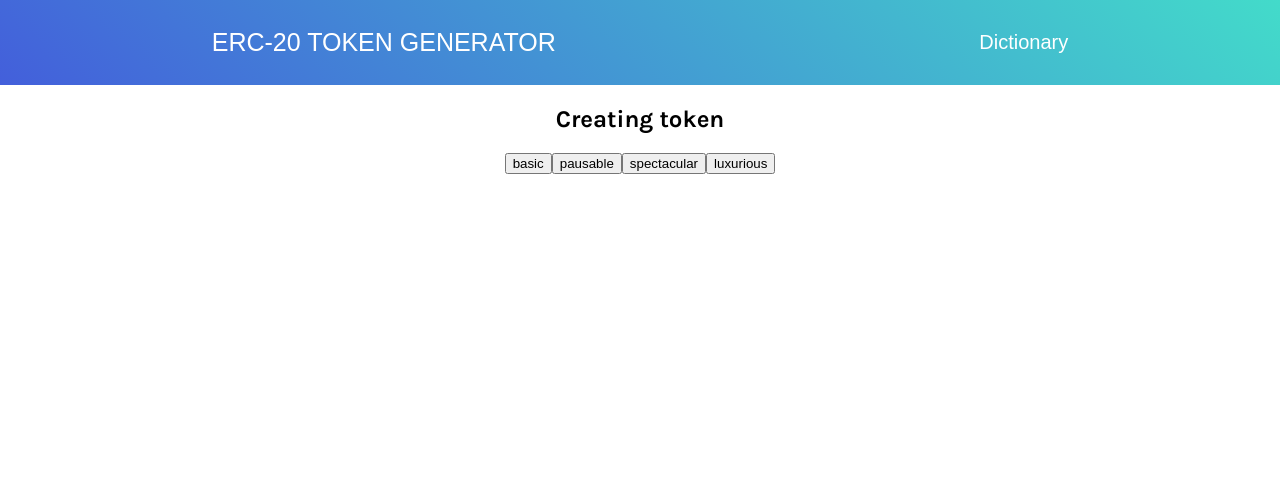
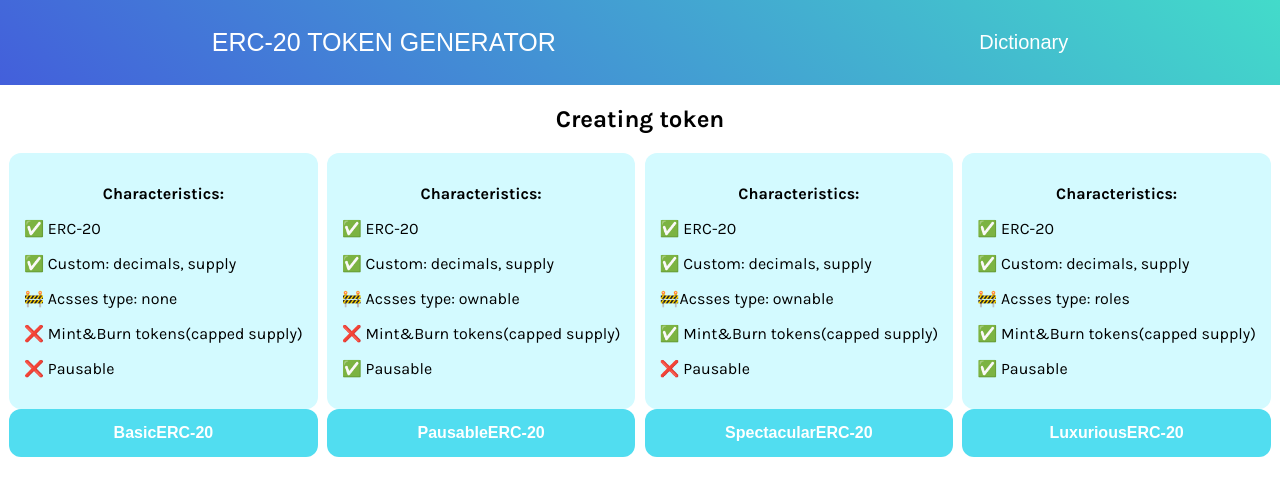
Before and after one commit to GerganaRoeva/ERC20-token-generator, a Vue app in the folder web-app-token-generator/: page /create-token in a window 1280 px wide. Shown: the top 496 px of the page. Built offline with nearby package versions, Linux system fonts and the light colour scheme.

Commit message:
added component to page

```diff
--- a/web-app-token-generator/src/views/CreateToken.vue
+++ b/web-app-token-generator/src/views/CreateToken.vue
@@ -1,17 +1,10 @@
 <template>
   <div class="container">
     <InstallMetaMask/>
-    <h2>Creating token</h2>
-
-    <div class="choosing-token">
-      <button @click="flagSupply ='fixed'">basic</button>
-      <button @click="flagSupply ='fixed'">pausable</button>
-      <button @click="flagSupply ='cap'">spectacular</button>
-      <button @click="flagSupply ='cap'">luxurious</button>
-    </div>
+    <ChooseToken/>
 
     <form @submit.prevent="submitForm">
-      <div v-show="flagSupply !== ''" class="token-details">
+      <div v-show="flagSupply !== ''" class="token-input">
         <div class="inputs">
           <label for="token-name">Name</label>
           <input
@@ -84,6 +77,7 @@
 
 <script>
 import InstallMetaMask from "../components/InstallMetaMask.vue";
+import ChooseToken from "../components/ChooseToken.vue";
 
 import { abiBasic, bytecodeBasic } from "../contractsInstances/instanceBasicERC20.js"
 // import { abiPausable, bytecodePausable } from "../contractsInstances/instancePausabelERC20.js"
@@ -95,6 +89,7 @@
 export default {
     components: {
       InstallMetaMask,
+      ChooseToken,
     },
   data() {
     return {
@@ -176,17 +171,11 @@
   display: flex;
   flex-direction: column;
 }
-.choosing-token {
-  display: flex;
-  flex-direction: row;
-  justify-content: center;
-  align-items: baseline;
-}
 select {
   height: 18px;
   margin: 4px;
 }
-.token-details {
+.token-input {
   display: flex;
   flex-direction: row;
   height: 18px;
@@ -199,10 +188,6 @@
   display: flex;
   flex-direction: column;
 }
-h2 {
-  text-align: center;
-}
-
 .create-button {
   background-color: aquamarine;
   padding: 14px 25px;
```
